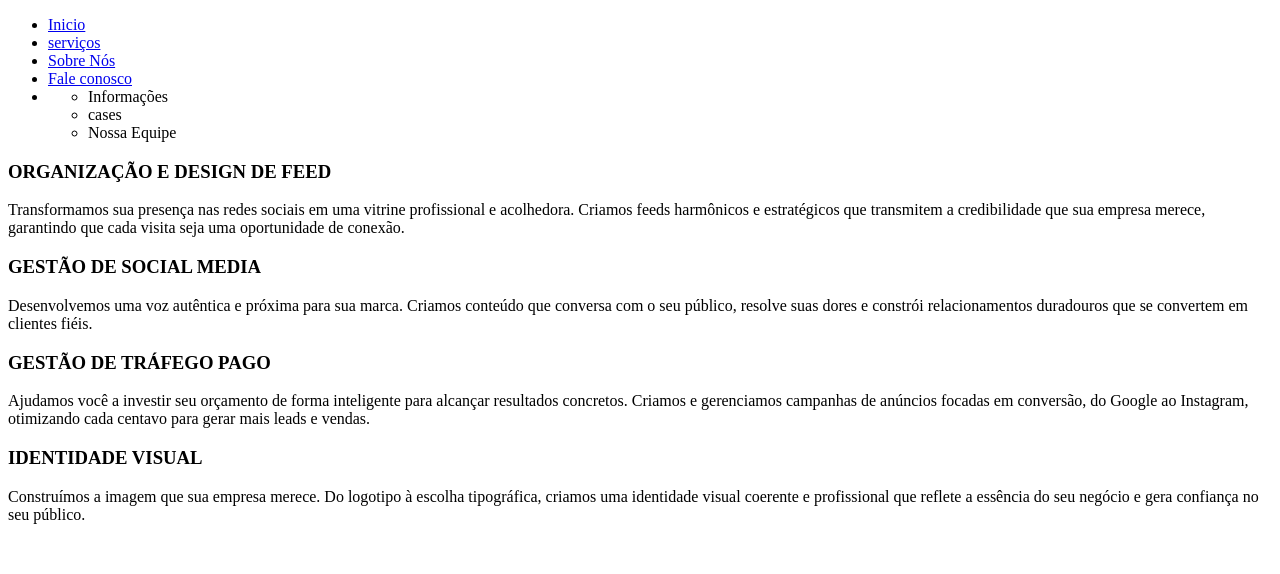
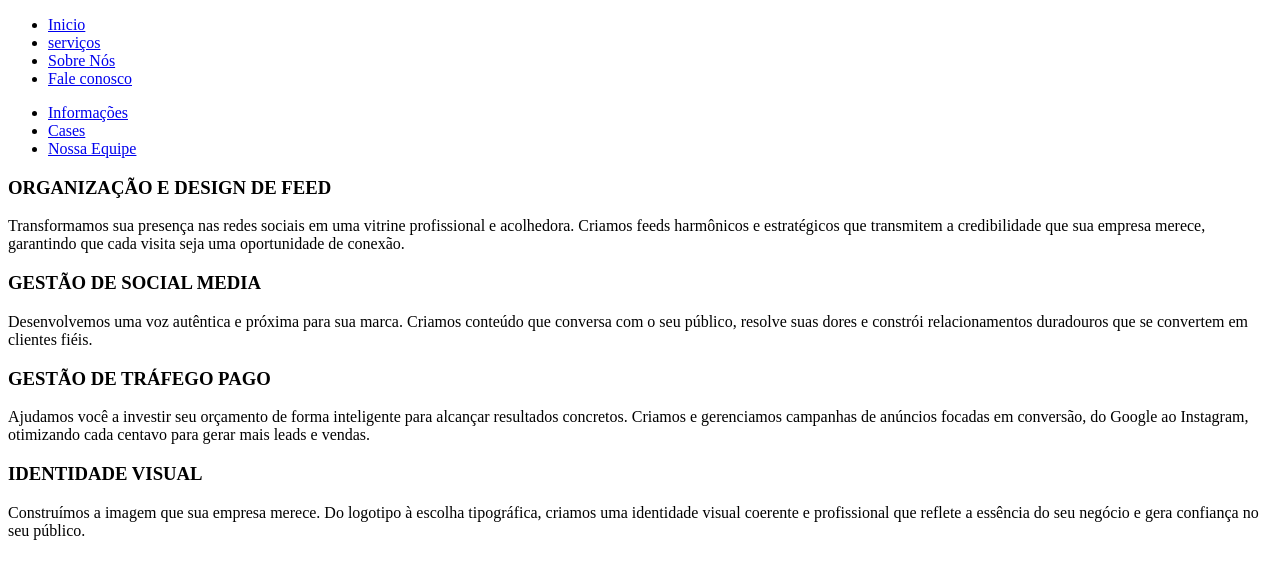
Before and after one commit to AdrianoSantann4/projeto-upbrand, a plain HTML site: page servicos.html in a window 1280 px wide. Drawn offline with Linux system fonts and the light colour scheme.

Commit message:
Update servicos.html
alteração em serviços

```diff
--- a/servicos.html
+++ b/servicos.html
@@ -1,23 +1,28 @@
 <!DOCTYPE html>
 <html lang="pt-br">
+
 <head>
     <meta charset="UTF-8">
     <meta name="viewport" content="width=device-width, initial-scale=1.0">
-    <title>Upbrand</title>
+    <title>Upbrand- serviços</title>
+</head>
+
+<body>
     <nav>
         <ul>
-        <li> <a href="index.html">Inicio</a></li>
-        <li> <a href="servicos.html">serviços</a></li>
-        <li><a href="sobrenos.html">Sobre Nós</a> </li>
-        <li> <a href="falesconosco.html">Fale conosco</a> </li>
-        <li><ul>
-            <li>Informações</li>
-            <li>cases</li>
-            <li>Nossa Equipe</li>
-        </ul></li>
-    </ul></nav>
-</head>
-<body>
+            <li><a href="index.html">Inicio</a></li>
+            <li><a href="servicos.html">serviços</a></li>
+            <li><a href="sobre-nos.html">Sobre Nós</a></li>
+            <li><a href="faleconosco.html">Fale conosco</a></li>
+        </ul>
+
+        <ul>
+            <li><a href="informacoes.html">Informações</a></li>
+            <li><a href="cases.html"> Cases</a></li>
+            <li><a href="nossaequipe.html">Nossa Equipe</a></li>
+        </ul>
+    </nav>
+
 <div>
     <h3>ORGANIZAÇÃO E DESIGN DE FEED</h3>
     <p>Transformamos sua presença nas redes
@@ -40,7 +45,7 @@ convertem em clientes fiéis.</p>
 </div>
 
 <div>
-    <h3>GESTÃO DE TRÁFEGO PAGO    </h3>
+    <h3>GESTÃO DE TRÁFEGO PAGO</h3>
     <p>Ajudamos você a investir seu orçamento
 de forma inteligente para alcançar
 resultados concretos. Criamos e
@@ -52,17 +57,17 @@ gerar mais leads e vendas.</p>
 
 <div>
     <h3>IDENTIDADE VISUAL</h3>
-    <p3>Construímos a imagem que sua
+    <p>Construímos a imagem que sua
 empresa merece. Do logotipo à
 escolha tipográfica, criamos uma
 identidade visual coerente e
 profissional que reflete a essência
 do seu negócio e gera confiança no
-seu público.</p3>
+seu público.</p>
 </div>
 
 
 
 
-</body>
+    </body>
 </html>
```
